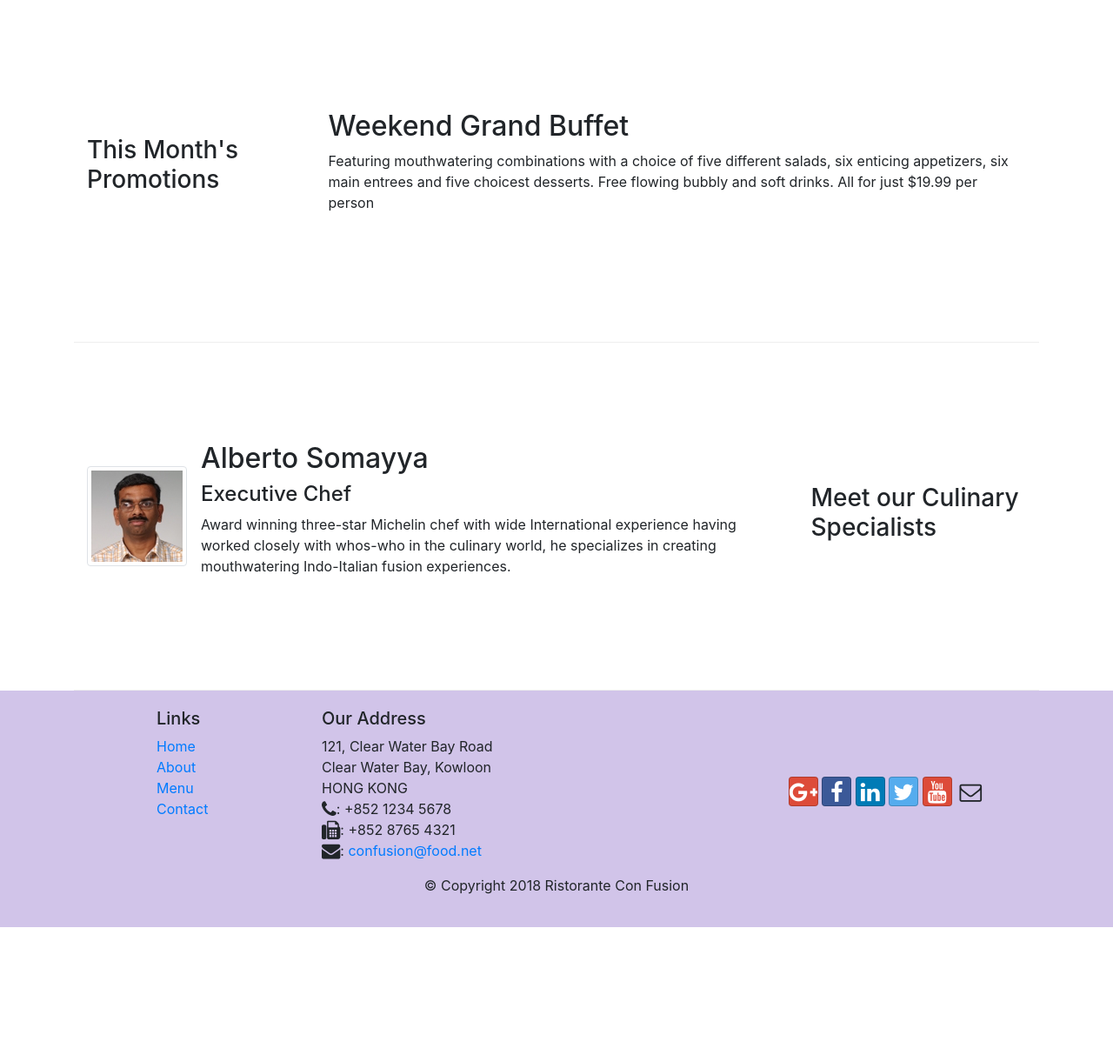
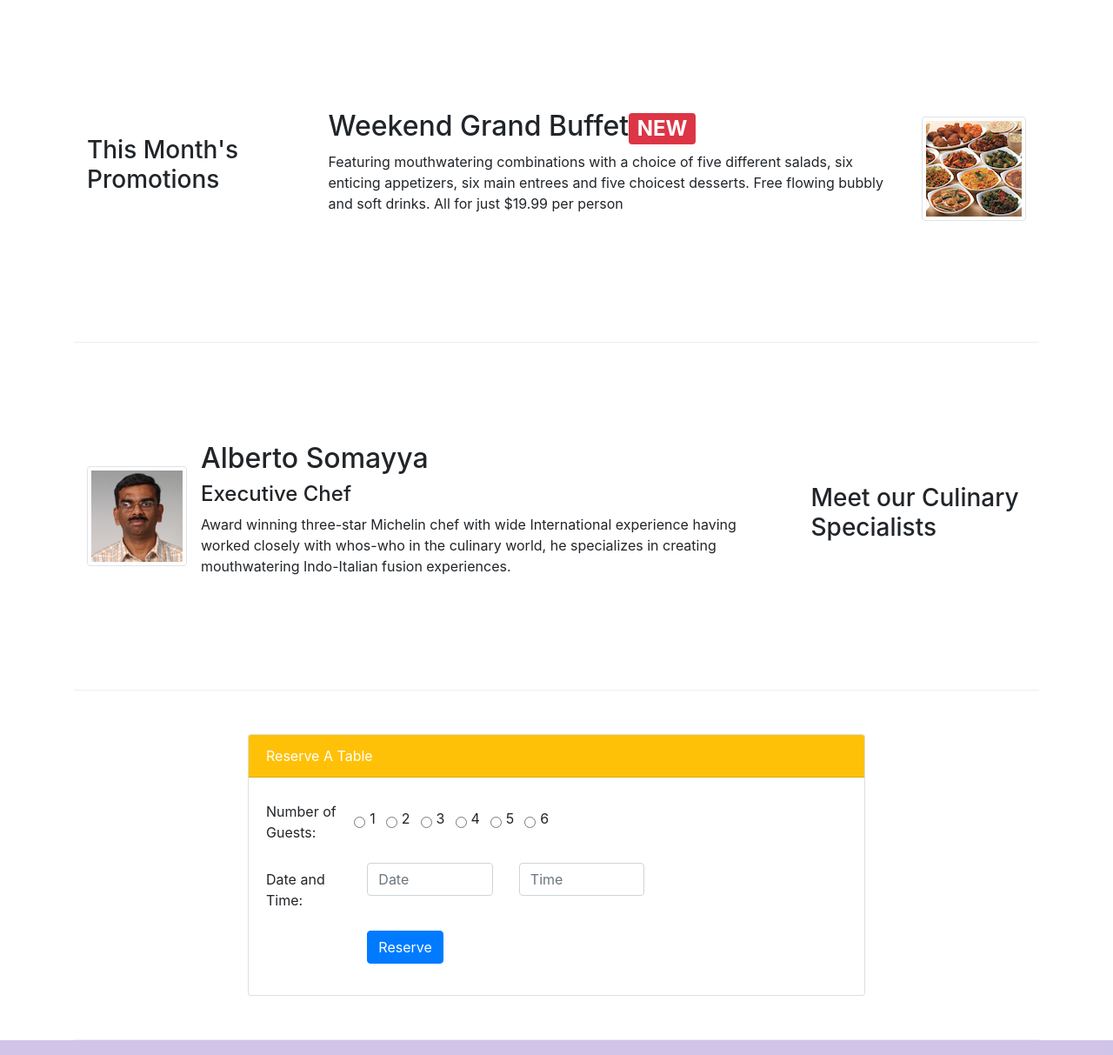
Before and after one commit to csrishti99/conFusion, a website: page index.html in a window 1280 px wide. Shown: the part 740-1953 px from the top of the page at 87% size. Before the commit the page ends 1806 px from the top, so only its background shows below. Drawn offline with nearby package versions, Linux system fonts and the light colour scheme.

Commit message:
Second Assignment

```diff
--- a/index.html
+++ b/index.html
@@ -40,8 +40,11 @@
                     <h1>Ristorante con Fusion</h1>
                     <p>We take inspiration from the World's best cuisines, and create a unique fusion experience. Our lipsmacking creations will tickle your culinary senses!</p>
                 </div>
-                <div class="col-12 col-sm align-self-center">
+                <div class="col-12 col-sm-3 align-self-center">
                     <img src="img/logo.png" class="img-fluid">
+                </div>
+                <div class="col-12 col-sm-3 align-self-center">
+                    <a href="#R" class="btn btn-warning btn-lg btn-block" role="button">Reserve Table</a>
                 </div>
             </div>
         </div>
@@ -57,7 +60,7 @@
                             <img class="d-flex mr-3 img-thumbnail align-self-center"
                                     src="img/uthappizza.png" alt="Uthappizza">
                             <div class="media-body">
-                                <h2 class="mt-0">Uthappizza</h2>
+                                <h2 class="mt-0">Uthappizza<span class="badge badge-danger">HOT</span> <span class="badge badge-pill badge-secondary">$4.99</span></h2>
                                 <p class="d-none d-sm-block">A unique combination of Indian Uthappam (pancake) and
                                     Italian pizza, topped with Cerignola olives, ripe vine
                                     cherry tomatoes, Vidalia onion, Guntur chillies and
@@ -74,8 +77,18 @@
                 <h3>This Month's Promotions</h3>
             </div>
             <div class="col col-sm col-md">
-                <h2>Weekend Grand Buffet</h2>
-                <p>Featuring mouthwatering combinations with a choice of five different salads, six enticing appetizers, six main entrees and five choicest desserts. Free flowing bubbly and soft drinks. All for just $19.99 per person </p>
+                <div class="media">
+                    <div class="media-body">
+                        <h2 class="mt-0">Weekend Grand Buffet<span class="badge badge-danger">NEW</span></h2>
+                        <p class="d-none d-sm-block">Featuring mouthwatering combinations with a choice of five different salads,
+                            six enticing appetizers, six main entrees and five choicest desserts. Free flowing bubbly and soft drinks.
+                            All for just $19.99 per person </p>
+
+                    </div>
+                    <img class="d-flex ml-3 img-thumbnail align-self-center"
+                                src="img/buffet.png" alt="Buffet">
+                </div>
+
             </div>
         </div>
 
@@ -89,12 +102,80 @@
                     <div class="media-body">
                         <h2 class="mt-0">Alberto Somayya</h2>
                         <h4>Executive Chef</h4>
-                        <p class="d-none d-sm-block">Award winning three-star Michelin chef with wide International experience having worked closely with whos-who in the culinary world, he specializes in creating mouthwatering Indo-Italian fusion experiences. </p>
+                        <p class="d-none d-sm-block">Award winning three-star Michelin chef with wide International experience
+                            having worked closely with whos-who in the culinary world, he specializes in creating mouthwatering
+                            Indo-Italian fusion experiences. </p>
 
                     </div>
                 </div>
 
             </div>
+        </div>
+        <div class="row row-content align-items-center"  id="R">
+            <div class="col-12 col-xs-12 off-xs-0 col-sm-8 offset-sm-2">
+                    <div class="card">
+                            <div class="card-header bg-warning text-white">Reserve A Table</div>
+                            <div class="card-body">
+                                <form>
+                                    <div class="form-group row">
+                                        <label for="numofguests" class="col-12 col-md-2 col-form-label"> Number of Guests:</label>
+                                        <div class="form-check-inline">
+                                                <input class="form-check-input" type="radio" name="1" id="1" value="option1">
+                                                <label class="1" for="1">
+                                                  1
+                                                </label>
+                                        </div>
+                                        <div class="form-check form-check-inline">
+                                            <input class="form-check-input" type="radio" name="2" id="2" value="option2">
+                                            <label class="2" for="2">
+                                                2
+                                            </label>
+                                        </div>
+                                        <div class="form-check form-check-inline">
+                                            <input class="form-check-input" type="radio" name="3" id="3" value="option3">
+                                            <label class="3" for="3">
+                                                3
+                                            </label>
+                                        </div>
+                                        <div class="form-check form-check-inline">
+                                            <input class="form-check-input" type="radio" name="4" id="4" value="option4">
+                                            <label class="4" for="4">
+                                                4
+                                            </label>
+                                        </div>
+                                        <div class="form-check form-check-inline">
+                                            <input class="form-check-input" type="radio" name="5" id="5" value="option5">
+                                            <label class="5" for="5">
+                                                5
+                                            </label>
+                                        </div>
+                                        <div class="form-check form-check-inline">
+                                            <input class="form-check-input" type="radio" name="6" id="6" value="option6">
+                                            <label class="6" for="6">
+                                                6
+                                            </label>
+                                        </div>
+                                    </div>
+                                    <div class="form-group row">
+                                        <label for="date" class="col-12 col-md-2 col-form-label"> Date and Time:</label>
+                                            <div class="col-5 col-md-3">
+                                                <input type="text" class="form-control" id="date" name="date" placeholder="Date">
+                                            </div>
+
+                                            <div class="col-5 col-md-3">
+                                                <input type="text" class="form-control" id="time" name="time" placeholder="Time">
+                                            </div>
+                                    </div>
+                                    <div class="form-group row">
+                                            <div class="offset-md-2 col-md-10">
+                                                <button type="submit" class="btn btn-primary">Reserve</button>
+                                            </div>
+                                    </div>
+                                </form>
+                            </div>
+                        </div>
+            </div>
+
         </div>
     </div>
 
```
Also changed, not shown: contactus.html (+4 -1 lines).
